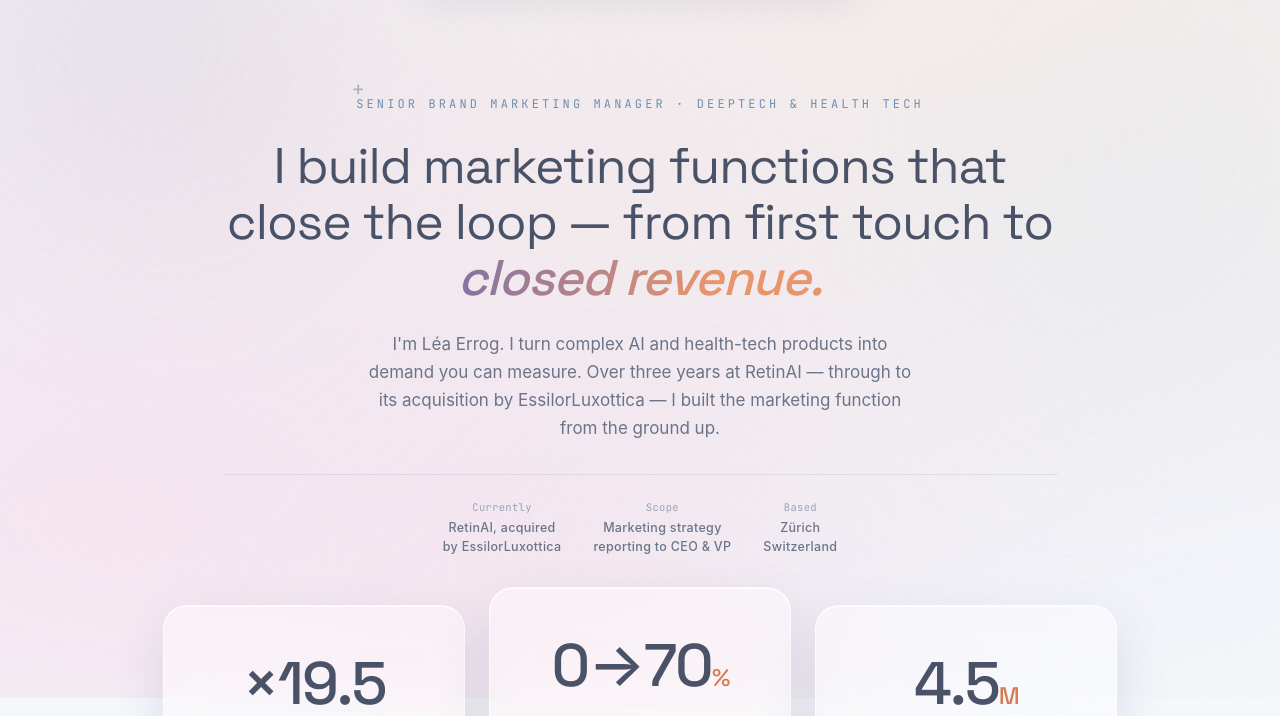
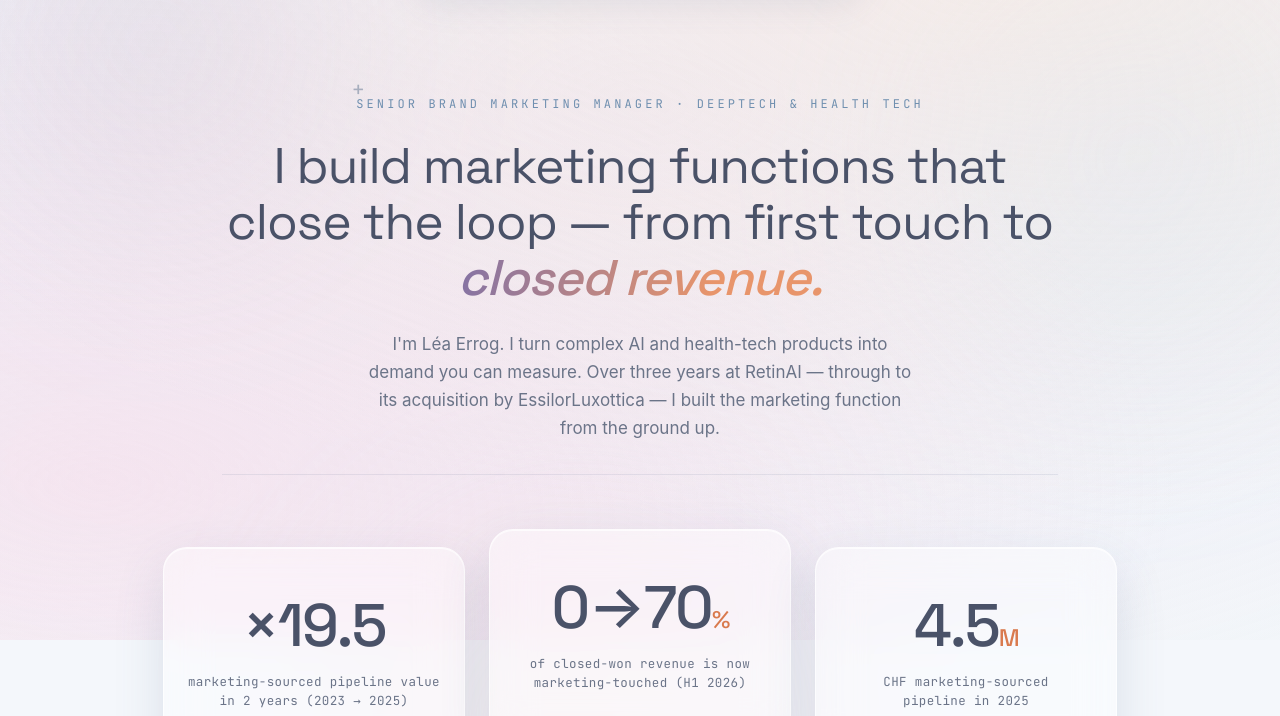
Before and after one commit to kealabama/lea-errog-portfolio, a plain HTML site: page index.html in a window 1280 px wide. Shown: the part 84-800 px from the top of the page. Drawn offline with Linux system fonts and the light colour scheme.

Commit message:
Remove current position details from index.html
Removed current position details from the profile section.

```diff
--- a/index.html
+++ b/index.html
@@ -212,9 +212,6 @@ footer .brand{color:var(--ink);font-family:var(--font-display);font-weight:600}
       <h1>I build marketing functions that close the loop — from first touch to <span class="accent">closed revenue.</span></h1>
       <p class="lede">I'm Léa Errog. I turn complex AI and health-tech products into demand you can measure. Over three years at RetinAI — through to its acquisition by EssilorLuxottica — I built the marketing function from the ground up.</p>
       <div class="who">
-        <div>Currently<b>RetinAI, acquired<br>by EssilorLuxottica</b></div>
-        <div>Scope<b>Marketing strategy<br>reporting to CEO &amp; VP</b></div>
-        <div>Based<b>Zürich<br>Switzerland</b></div>
       </div>
     </div>
   </div>
```
